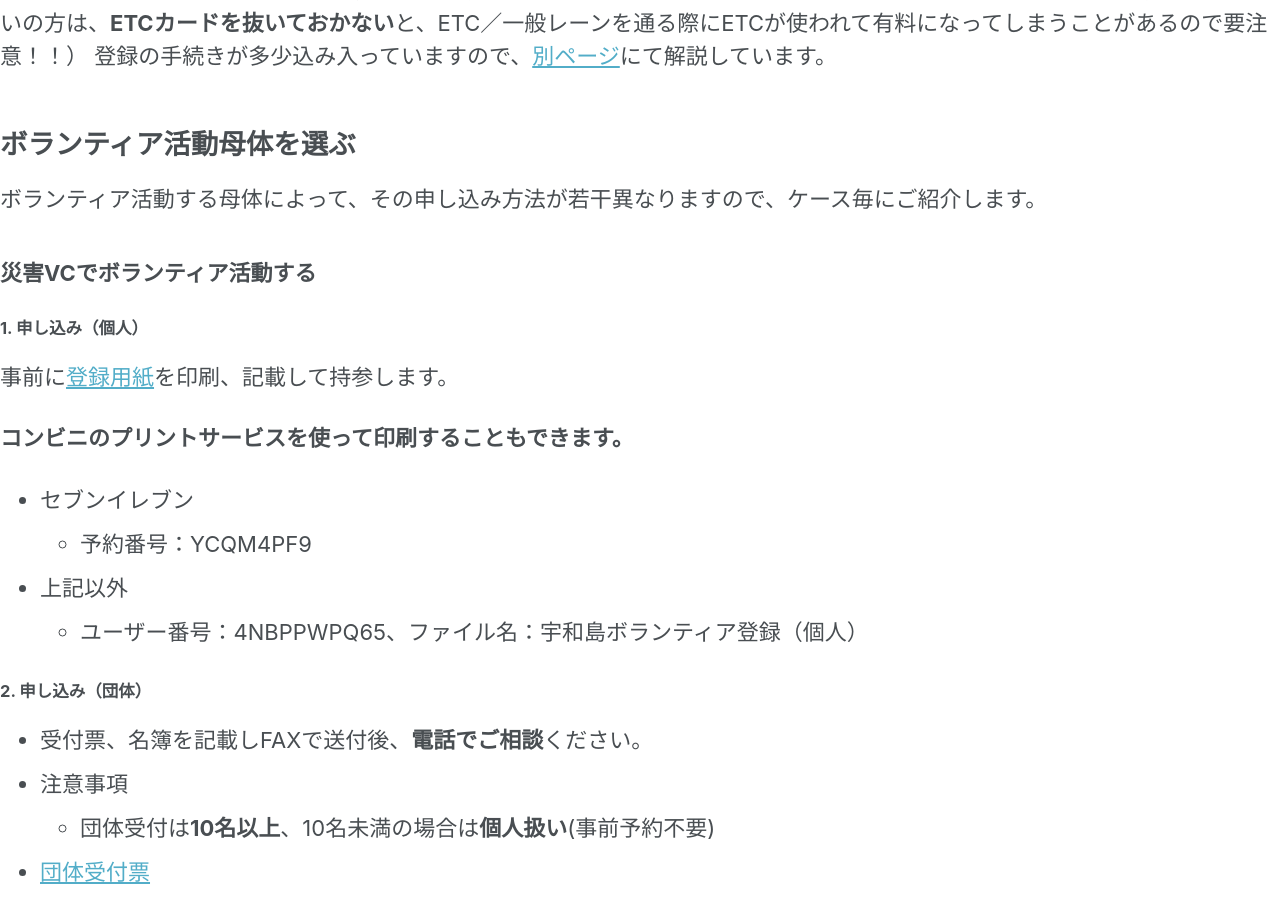
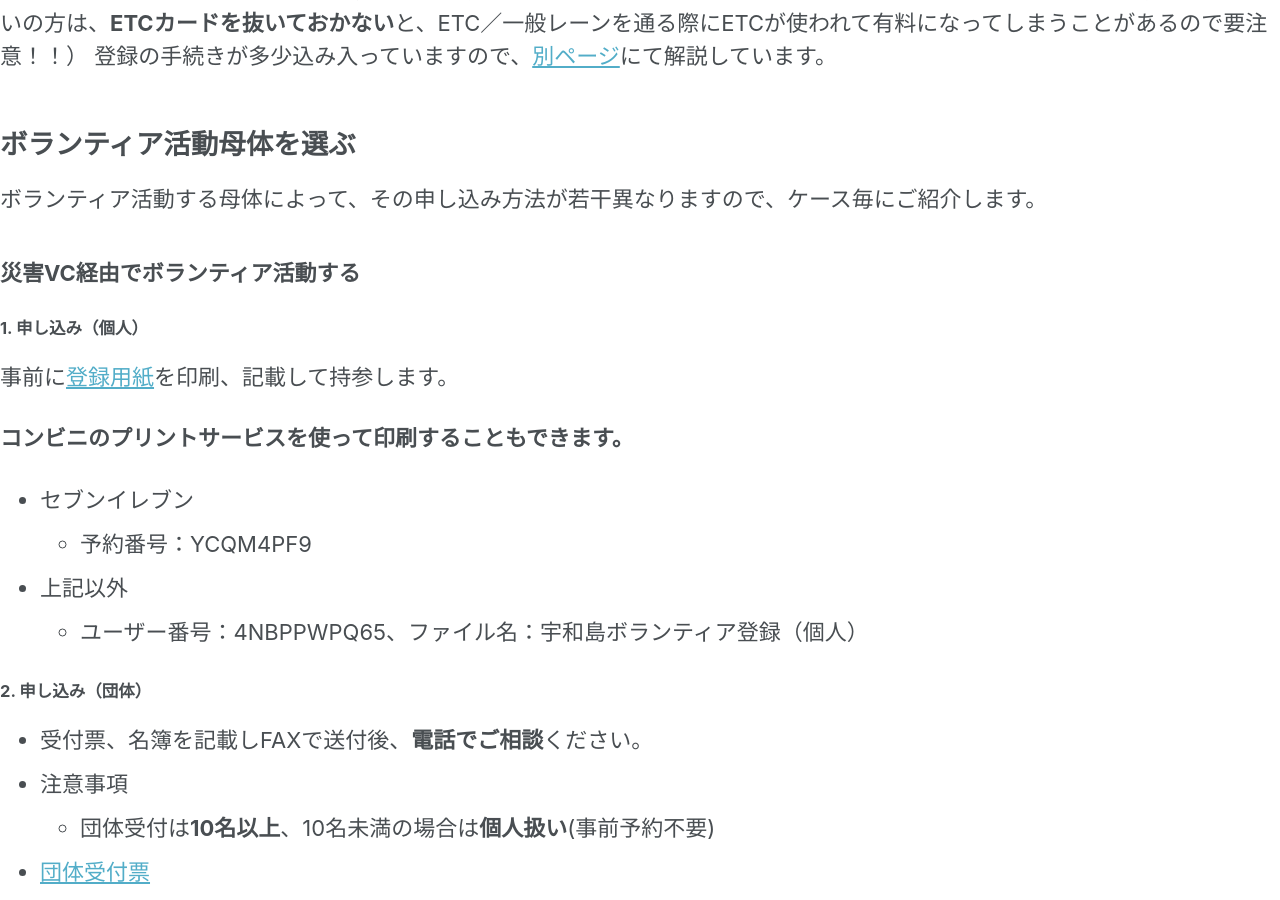
Before and after one commit to cheerup-ehime/cheerup-ehime.github.io, a Jekyll site: the page built from volunteer-new/uwajima.md, in a window 1280 px wide and 900 px high, scrolled down 2814 px. Built offline with Jekyll 4.4.1, drawn with Linux system fonts in a browser that asks for light colours; nearby versions of some CDN libraries; our own code applies the rules of GitHub Pages for plain Markdown files; comment, search, counter and statistics services are not loaded; some of the changed text lies outside the part shown.

```diff
--- a/volunteer-new/uwajima.md
+++ b/volunteer-new/uwajima.md
@@ -22,6 +22,8 @@
 - 1日あたり：**300名**まで
 
 しかし、現地の吉田町は**未だ多くのボランティアを必要としている**状況です。
+
+
 
 後述するように、県外からのボランティアの方は、松山市に滞在して、**松山発のボランティアバス**をご利用して現地へ赴くか、**NPOユナイテッドアースのボランティア登録**をすると県外参加が可能です。
 
@@ -52,7 +54,7 @@
 
 ボランティア活動する母体によって、その申し込み方法が若干異なりますので、ケース毎にご紹介します。
 
-### 災害VCでボランティア活動する
+### 災害VC経由でボランティア活動する
 
 #### 1. 申し込み（個人）
 
```
Also changed, not shown: other parts of volunteer-new/uwajima.md (+2 -1 lines).
